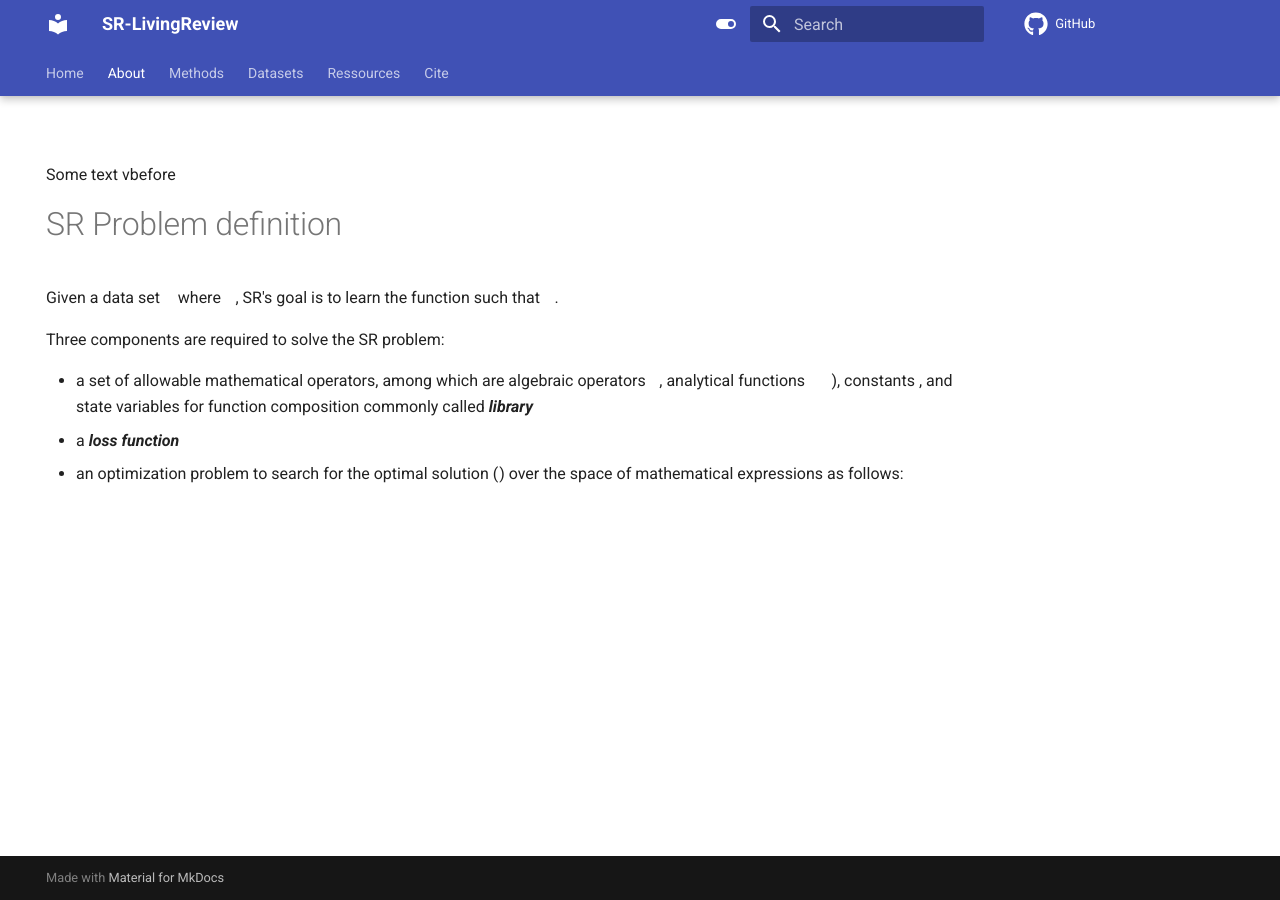
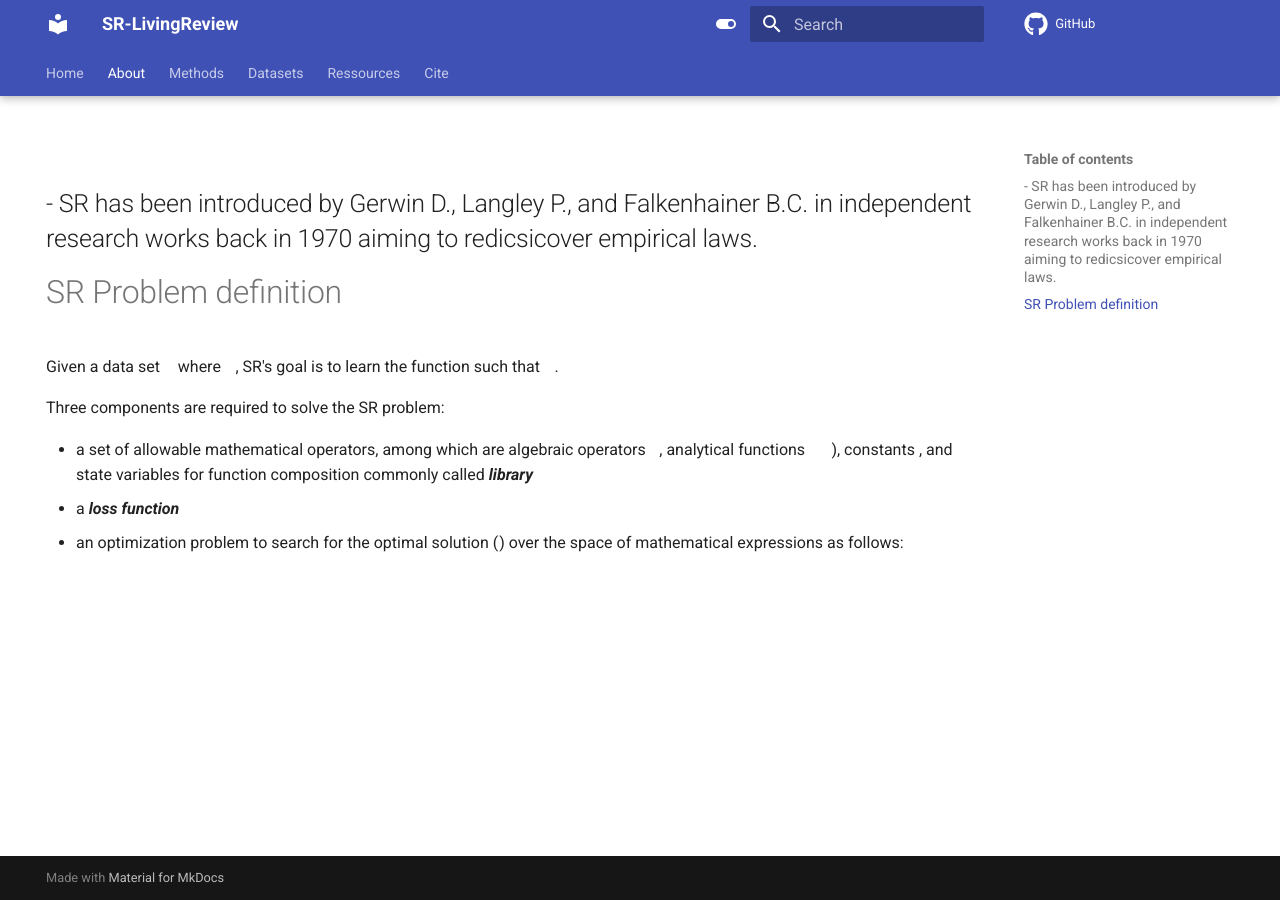
Before and after one commit to nmakke/SR-LivingReview, an MkDocs documentation site: the page built from docs/sr.md, in a window 1280 px wide. Built offline with MkDocs 1.6.1 and Material for MkDocs 9.7.7, drawn with Linux system fonts in a browser that asks for light colours; formulas are drawn with MathJax 3; comment, search, counter and statistics services are not loaded.

Commit message:
Update sr.md

```diff
--- a/docs/sr.md
+++ b/docs/sr.md
@@ -3,7 +3,9 @@
     - navigation
 ---
 
-Some text vbefore
+- SR has been introduced by Gerwin D., Langley P., and Falkenhainer B.C. in independent research works back in 1970 aiming to redicsicover empirical laws.
+-
+
 
 # SR Problem definition
 
```
